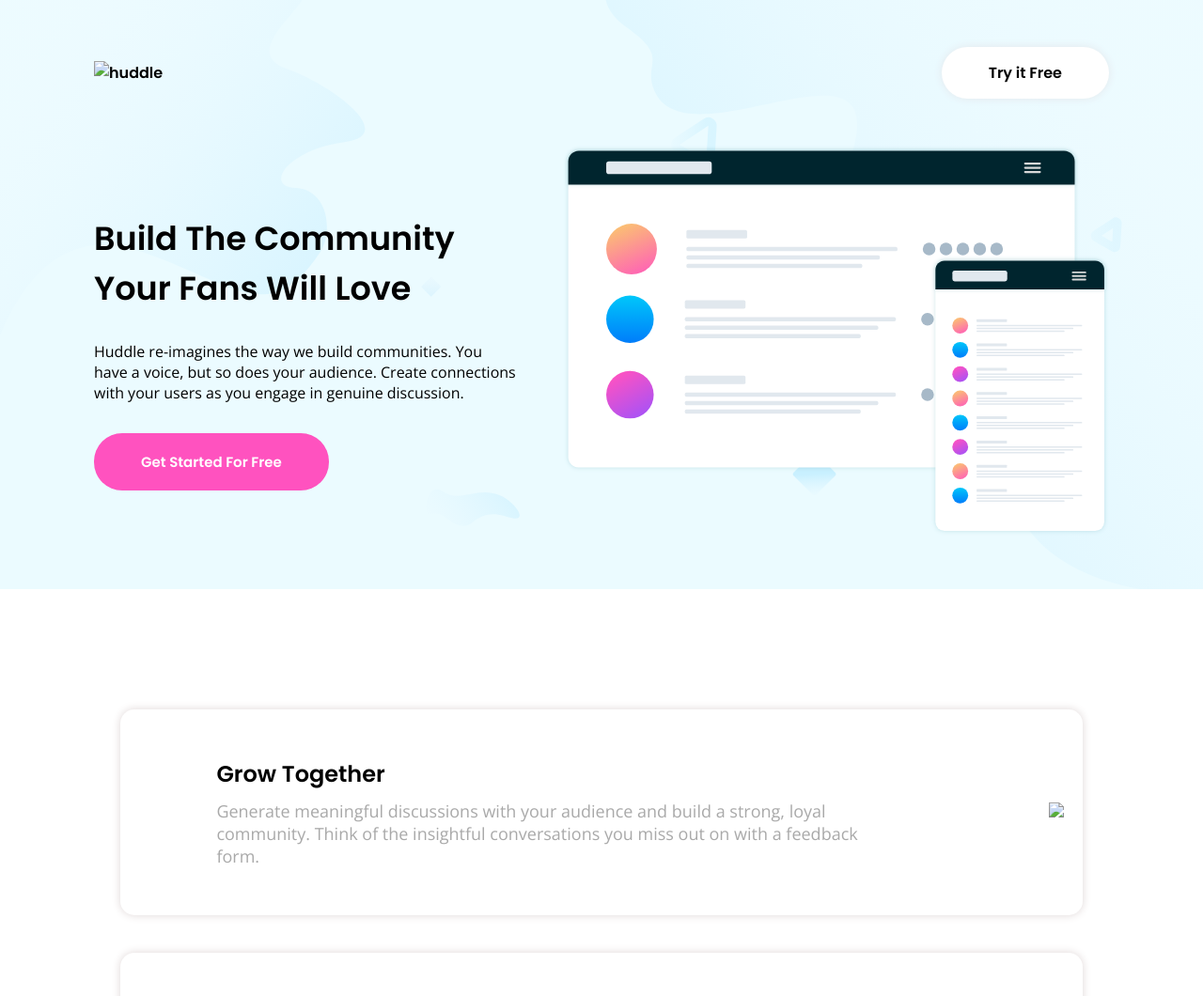
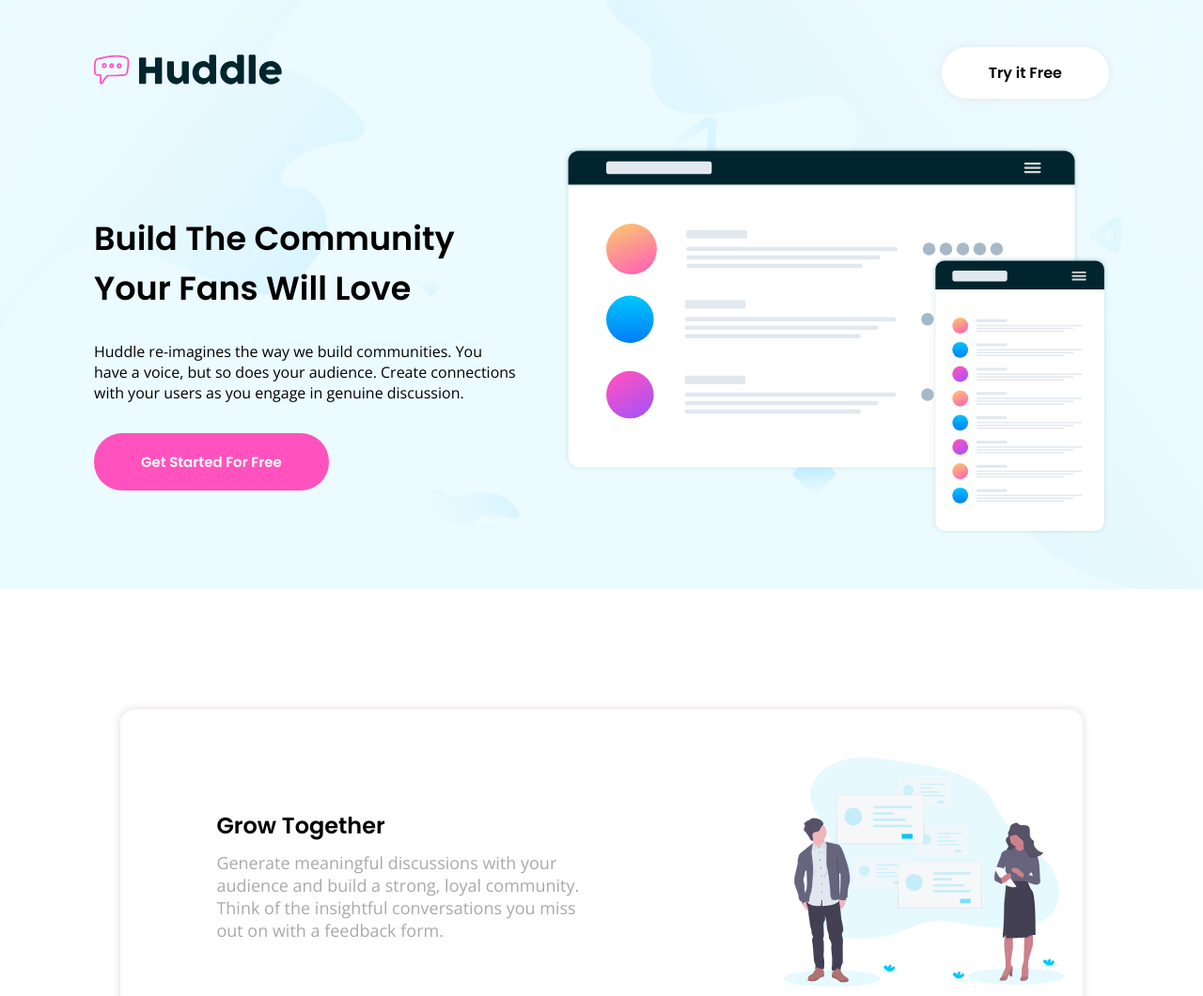
Before and after one commit to lollorena/frontend-mentor-huddle-landing-page-with-alternating-feature-blocks, a plain HTML site: page index.html in a window 1280 px wide. Shown: the top 1060 px of the page at 94% size. Drawn offline with nearby package versions, Linux system fonts and the light colour scheme; the site is published under a folder, as on GitHub Pages, so addresses that start at the root find nothing.

Commit message:
fixed the image path

```diff
--- a/index.html
+++ b/index.html
@@ -28,7 +28,7 @@
   <!-- HEADER -->
   <header class="header">
    <div class="header__image-logo">
-    <img src="/src/img/logo-1.svg" alt="huddle">
+    <img src="src/img/logo-1.svg" alt="huddle">
    </div>
 
    <nav class="menu">
@@ -63,7 +63,7 @@
     <p class="about__paragraph">Generate meaningful discussions with your audience and build a strong, loyal community. Think of the insightful conversations you miss out on with a feedback form.</p>
    </div>
    <div class="about__image">
-    <img src="/src/img/illustration-grow-together.svg">
+    <img src="src/img/illustration-grow-together.svg">
    </div>
   </div>
 
```
